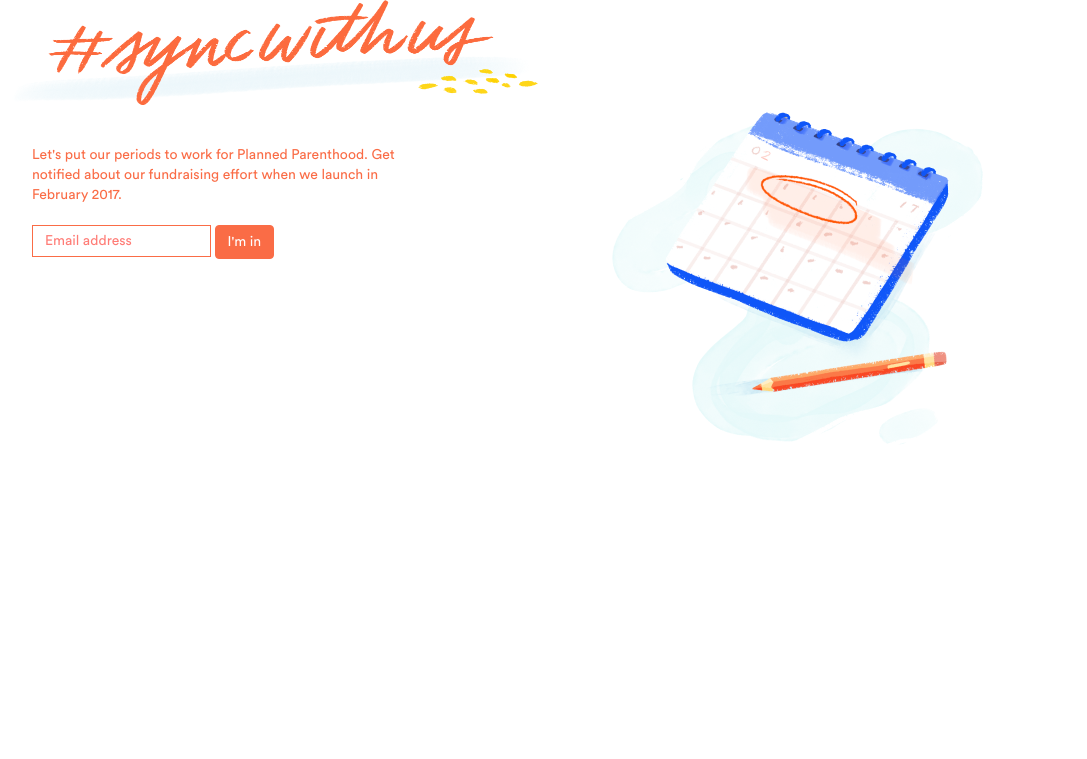
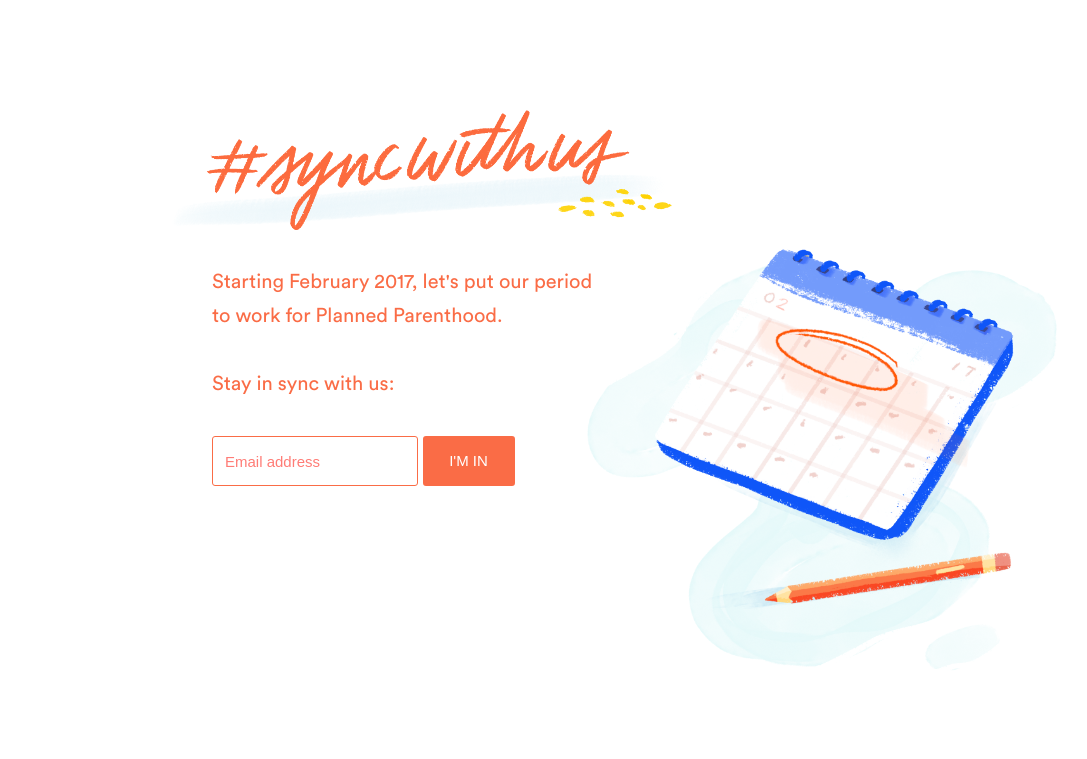
Before and after one commit to jackowayed/syncwithus-landing, a Flask app: page / in a window 1280 px wide. Shown: the top 759 px of the page, without its empty margins (43-1130 px from the left). Run offline with Flask 2, Linux system fonts and the light colour scheme; some libraries are stand-ins or nearby versions.

Commit message:
Michelle's design changes

```diff
--- a/app.py
+++ b/app.py
@@ -23,7 +23,7 @@
 
 @app.route('/')
 def home():
-    return render_template('home.html')
+    return render_template('index.html')
 
 @app.route('/subscribed')
 def subscribed():
--- a/static/style.css
+++ b/static/style.css
@@ -1,45 +1,156 @@
+* {
+	padding: 0 0 0 0;
+	margin: 0 0 0 0;
+	}
+
 @font-face {
-  font-family: 'Circle';
+  font-family: Circular;
   src: url('/static/CircularStd-Book.otf')
 }
 
 body {
   color: #fa6c46;
-  font-family: 'Circle', Fallback, sans-serif;
+  font-family: Circular, arial, sans-serif;
 }
+
+.container {
+	width: 900px;
+	padding: 110px 0 0 50px;
+	height: 650px;
+	margin: 0 auto 0 auto;
+/*	border: 1px solid #fafafb;*/
+	}
+
+.logo {
+	width: 100%;
+	height: 120px;
+/*	border: 1px solid #fafafb;*/
+}
+
+.calendar {
+	width: 470px;
+	height: 420px;
+/*	border: 1px solid #fafafb;*/
+	float: right;
+	margin: -90px 15px;
+}
+
+.content {
+	width: 440px;
+	height: 100px;
+/*	border: 1px solid #fafafb;*/
+	float: left;
+	}
+
+#logo {
+	width: 500px;
+	height: 100%;
+	}
+
+#calendar {
+	width: 100%;
+	height: auto;
+	}
+
+#text {
+	font-size: 20px;
+	padding: 35px 0 0 40px;
+	line-height: 34px;
+}
+
+/* ABOUT =========================================================================== */
+
+.about {
+	width: 100%;
+	height: 600px;
+	float:left;
+}
+
+.abouttext {
+	color: blue;
+	line-height: 34px;
+	width: 500px;
+	float: right;
+	padding: 100px 0 0 0;
+}
+
+.aboutillustration {
+	float: left;
+	width: 400px;
+	height:400px;
+	position: absolute;
+}
+
+.aboutillustration img {
+	width: 100%;
+	padding: 180px 0 0 0;
+	margin: 0 0 0 -30px;
+}
+
+/* FORM ELEMENTS =================================================================== */
+
 input[type="text"] {
     color: #fa6c46;
+    width: 200px;
     border: 1px solid #fa6c46;
-  height: 32px;
+    height: 44px;
     text-indent: 10px;
+    font-size: 15px;
+    padding: 2px;
+    float: left;
 	}
 
 input[type="text"]::-webkit-input-placeholder { /* Chrome/Opera/Safari */
     color: #ff7c76;
 	}
+
 input[type="text"]::-moz-placeholder { /* Firefox 19+ */
     color: #fa6c46;
 	}
+
 input[type="text"]:-ms-input-placeholder { /* IE 10+ */
     color: #fa6c46;
 	}
+
 input[type="text"]:-moz-placeholder { /* Firefox 18- */
     color: #fa6c46;
 	}
-.btn-primary, .btn-primary:hover, .btn-primary:focus, .btn-primary:active, .btn-primary.active, .btn-primary:active:focus {
+
+.button, .button:hover, .button:focus, .button:active, .button:active:focus {
+    padding: 17px 25px 29px 20px;
+    border-radius: 3px;
+    text-shadow: none;
+    box-shadow: none;
+    height: 25px;
+    border-style: solid;
+    float: left;
+    text-transform: uppercase;
+    line-height: 12px;
+    font-size: 15px;
+    color: #ffffff;
+    margin: 0 0 0 5px;
+    cursor: hand;
+    cursor: pointer;
+	}
+
+.button:hover {
+	background-color: #FF5824;
+    border-color: #FF5824;
+}
+
+.button, .button:focus, .button:active, .button:active:focus {
 	background-color: #fa6c46;
     border-color: #fa6c46;
 }
 
-#tagline {
-  padding-top: 40px;
-  padding-left: 20px;
-  max-width: 400px;
+#form {
+    padding: 35px 0 0 0;
+    size: 20px !important;
+    float: top;
 	}
 
-#form {
-  padding-left: 20px;
-  padding-right: 20px;
-  padding-top: 20px;
-  padding-bottom: 50px;
+input{
+	-webkit-border-radius: 3px;
+	-moz-border-radius: 3px;
+	border-radius: 3px;
 	}
--- /dev/null
+++ b/templates/index.html
@@ -0,0 +1,63 @@
+
+<!DOCTYPE html>
+<html>
+<head>
+    <title>#syncwithus</title>
+    <meta name="viewport" content="width=device-width, initial-scale=1.0">
+
+    <link href="/static/style.css" rel="stylesheet" type="text/css">
+
+</head>
+<body>
+
+<div class="container">
+
+    <div class="logo">
+        <img src="static/img/logo_marks.png" id="logo">
+    </div>
+
+    <div class="content">
+
+        <div id="text">
+        <p>Starting February 2017, let's put our period to work for Planned Parenthood.</p>
+        <br>
+        <p>Stay in sync with us:</p>
+
+
+            <form method="POST" action="/subscribe">
+                <div class="row" id="form">
+                    <input type="text" placeholder="Email address" name="email"/>
+                    <button type="submit" class="button">&nbsp;I'm in</button>
+                </div>
+            </form>
+
+        </div>
+
+    </div>
+
+    <div class="calendar">
+        <img src="static/img/calendar.png" id="calendar">
+    </div>
+
+<!--     <div class="about">
+        <div class="aboutillustration"><img src="static/img/aboutillustration.png"></div>
+        <div class="abouttext">
+
+        <p><strong>About</strong></p>
+        <br>
+        <p>#SyncWithUs is a grassroots fundraising effort created by a team of people passionate about preserving access to health services. We are organizers, illustrators, designers, engineers, researchers, and analysts prevailing from Boston and The Bay Area.</p>
+        <br>
+        <p>We hope you join us in supporting Planned Parenthood this critical time.</p>
+        </div>
+    </div>
+
+</div> -->
+
+
+
+
+<script src="//cdnjs.cloudflare.com/ajax/libs/jquery/1.12.4/jquery.min.js"></script>
+<script src="//cdnjs.cloudflare.com/ajax/libs/twitter-bootstrap/3.3.7/js/bootstrap.min.js"></script>
+
+</body>
+</html>
```
Also changed, not shown: static/img/calendar.png (added), 1 other file. Lines whose indentation alone changed are shown as unchanged.
